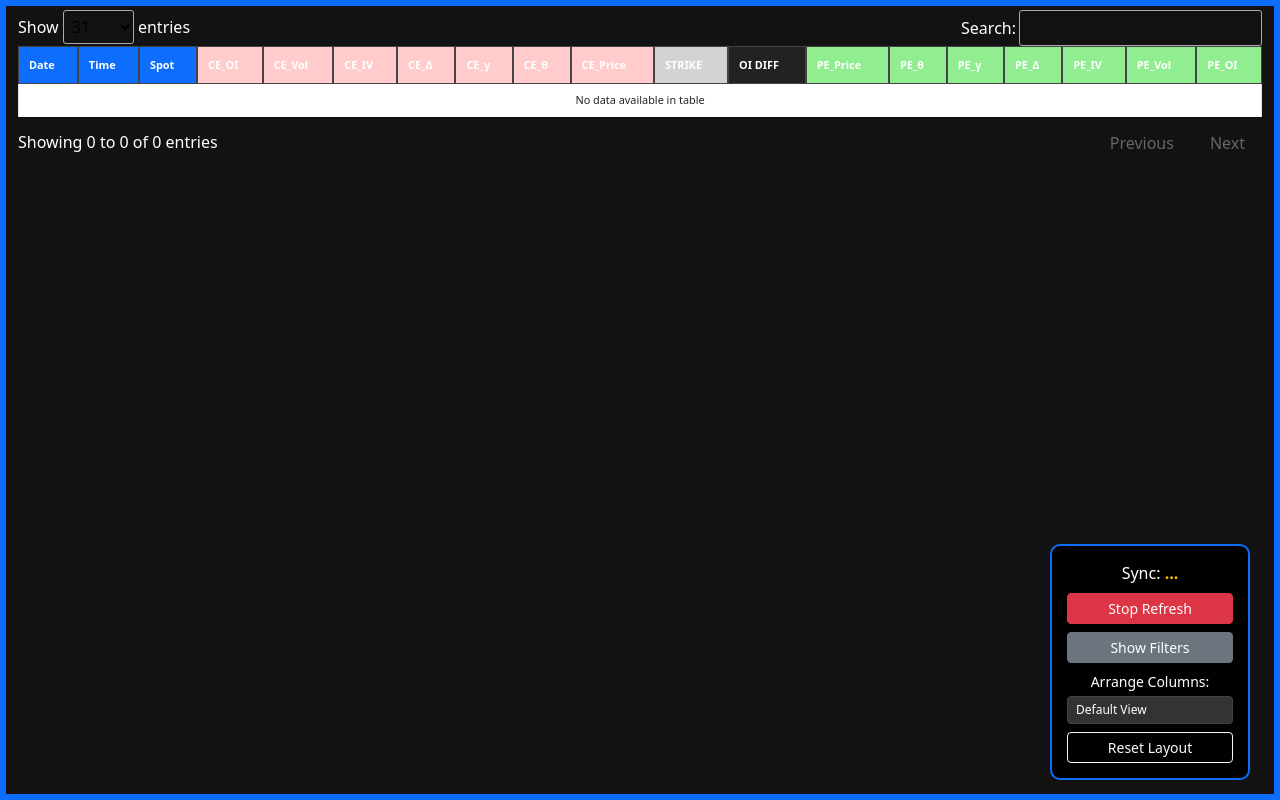
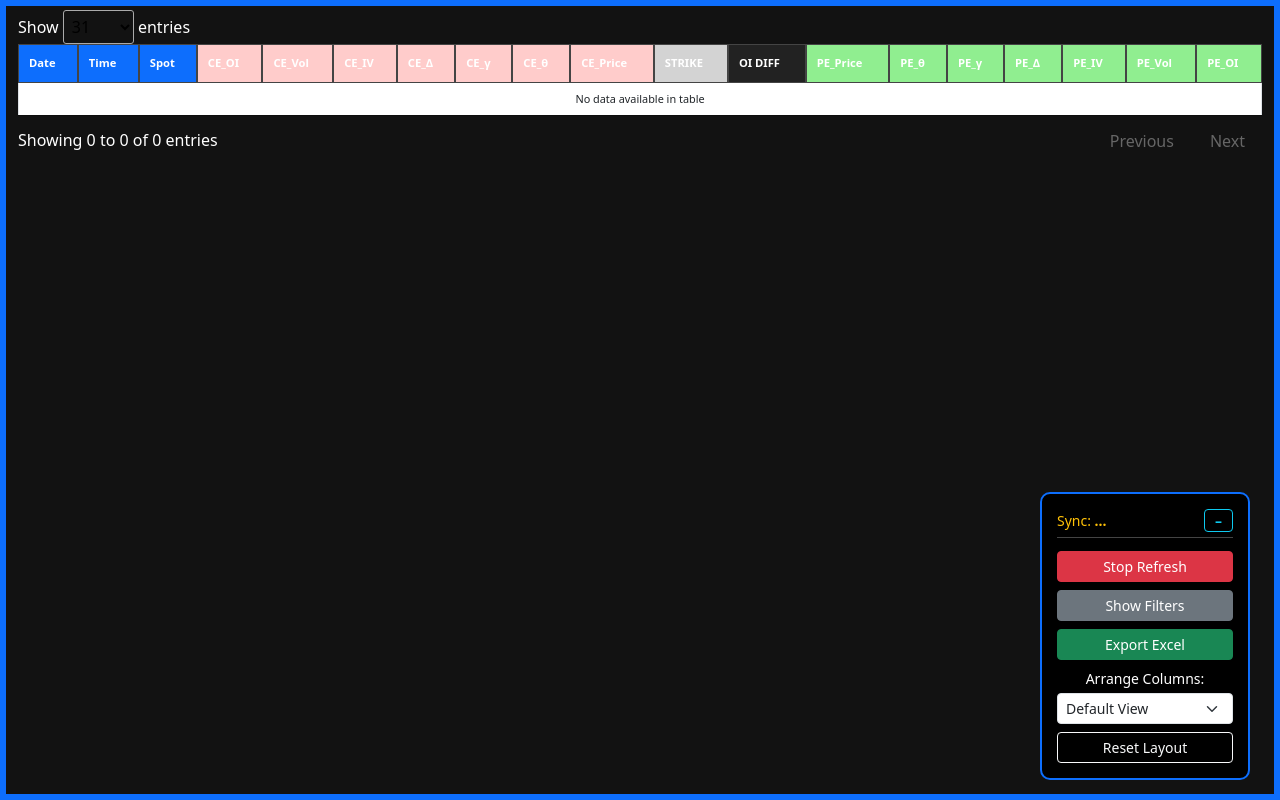
Before and after one commit to VirajRasalRepo/IndexDataAnalyser, a Flask app: page / in a window 1280 px wide. Run offline with Flask 3, Linux system fonts and the light colour scheme; data that the repository does not hold is empty; some libraries are stand-ins or nearby versions.

Commit message:
Initial commit for IndexDataAnalyser 23-01-2026--1_filter colors and minimizing of the menu added.

```diff
--- a/main.py
+++ b/main.py
@@ -37,7 +37,7 @@ def run_pipeline():
             current_time_now = now.time()
 
             # Market Hours: 09:15 to 15:30, Monday to Friday
-            if 1 == 1 : #dt_time(9, 15) <= current_time_now <= dt_time(15, 30) and now.weekday() < 5:
+            if dt_time(9, 15) <= current_time_now <= dt_time(15, 30) and now.weekday() < 5:
                 db_connection = None
                 try:
                     db_connection = mysql.connector.connect(**DB_CONFIG)
--- a/templates/index.html
+++ b/templates/index.html
@@ -2,46 +2,86 @@
 <html>
 <head>
     <title>Nifty Live Terminal</title>
+    <link href="https://cdn.datatables.net/v/bs5/jszip-3.10.1/dt-1.13.6/b-2.4.2/b-html5-2.4.2/cr-1.7.0/datatables.min.css" rel="stylesheet">
     <link href="https://cdn.jsdelivr.net/npm/bootstrap@5.3.0/dist/css/bootstrap.min.css" rel="stylesheet">
-    <link href="https://cdn.datatables.net/v/bs5/jq-3.7.0/dt-1.13.6/cr-1.7.0/datatables.min.css" rel="stylesheet">
 
     <style>
         body { border: 6px solid #0d6efd; min-height: 100vh; background-color: #121212; color: white; margin: 0; padding: 0; }
         .table-xs { font-size: 0.68rem; width: 100% !important; }
 
-        /* Row Alternating Colors */
+        /* Controls Panel */
+        .controls {
+            position: fixed; bottom: 20px; right: 30px; z-index: 2000;
+            background: rgba(0, 0, 0, 0.95); padding: 15px; border-radius: 10px;
+            border: 2px solid #0d6efd; width: 210px;
+        }
+        .panel-header { display: flex; justify-content: space-between; align-items: center; margin-bottom: 5px; border-bottom: 1px solid #444; padding-bottom: 5px; }
+        .toggle-btn { padding: 0 10px; font-weight: bold; cursor: pointer; }
+
+        /* Row & Header Styling */
         .group-blue td { background-color: #87CEFA !important; color: #000 !important; }
         .group-black td { background-color: #f6f4f4 !important; color: #0b0a0a !important; }
+        .highlight-16 { background-color: #4B0082 !important; color: white !important; font-weight: bold !important; }
 
-        /* Header Custom Colors */
-        .sticky-header th { color: white !important; cursor: move; border: 1px solid #444 !important; }
-        .ce-head { background-color: #ffcccb !important; color: black !important; } /* Light Red */
-        .pe-head { background-color: #90ee90 !important; color: black !important; } /* Light Green */
+        .sticky-header th { color: white !important; cursor: move; border: 1px solid #444 !important; font-size: 0.7rem; }
+        .ce-head { background-color: #ffcccb !important; color: black !important; }
+        .pe-head { background-color: #90ee90 !important; color: black !important; }
         .neutral-head { background-color: #0d6efd !important; color: white !important; }
-
-        /* Strike & OI Diff Styling */
         .strike-col { background-color: #d3d3d3 !important; color: black !important; font-weight: bold !important; }
         .diff-col { font-weight: bold !important; background-color: #222 !important; }
-        .info-col {background-color: #0b0b0b !important; color: black !important;}
-        .highlight-16 {background-color: #4B0082 !important; color: white !important;font-weight: bold !important;}
 
-        .filter-header { background-color: #090909 !important; display: none;color: #edeaea !important; }
+        /* SIDE-BY-SIDE FILTER FIX */
+        .filter-header { background-color: #000000 !important; }
+        .filter-header th {
+            background-color: #a39f9f !important;
+            padding: 4px !important;
+            border: 1px solid #f3efef !important;
+            /* Enable Flexbox for side-by-side layout */
+            display: table-cell;
+            vertical-align: middle;
+        }
 
-        .controls {
-            position: fixed; bottom: 20px; right: 30px; z-index: 2000;
-            background: rgba(0, 0, 0, 0.9); padding: 15px; border-radius: 10px;
-            border: 2px solid #0d6efd; width: 200px;
+        /* Container inside TH to hold Dropdown + Sorting */
+        .filter-container {
+            display: flex;
+            align-items: center;
+            justify-content: space-between;
+            gap: 5px;
         }
-        .form-select-sm { font-size: 0.75rem; background: #333; color: white; border-color: #444; }
+
+        /* Adjust DataTables Sorting Arrows for side-by-side */
+        table.dataTable thead .sorting,
+        table.dataTable thead .sorting_asc,
+        table.dataTable thead .sorting_desc {
+            background-image: none !important; /* Hide default icons to use flex-friendly ones */
+            padding-right: 20px !important;
+        }
+
+        /* Styling the Dropdown */
+        .filter-header select {
+            background-color: #1a1a1a !important;
+            color: #ffffff !important;
+            border: 1px solid #0d6efd !important;
+            font-size: 0.6rem;
+            border-radius: 3px;
+            flex-grow: 1; /* Dropdown takes available space */
+            min-width: 40px;
+        }
+
+        .dt-buttons, .dataTables_filter { display: none !important; }
     </style>
 </head>
 <body>
 
-    <div class="controls text-center">
-        <div class="mb-2">Sync: <strong id="syncTime" class="text-warning">...</strong></div>
-        <button id="refreshBtn" class="btn btn-danger btn-sm w-100 mb-2" onclick="toggleRefresh()">Stop Refresh</button>
-        <button id="filterToggleBtn" class="btn btn-secondary btn-sm w-100 mb-2" onclick="toggleFilters()">Show Filters</button>
-
+    <div class="controls text-center" id="controlPanel">
+        <div class="panel-header">
+            <div class="small text-warning">Sync: <strong id="syncTime">...</strong></div>
+            <button class="btn btn-outline-info btn-sm toggle-btn" onclick="toggleControls()">–</button>
+        </div>
+        <div id="controlsBody">
+            <button id="refreshBtn" class="btn btn-danger btn-sm w-100 mt-2 mb-2" onclick="toggleRefresh()">Stop Refresh</button>
+            <button class="btn btn-secondary btn-sm w-100 mb-2" onclick="toggleFilters()">Show Filters</button>
+            <button id="btnExcel" class="btn btn-success btn-sm w-100 mb-2">Export Excel</button>
             <div class="mb-2 text-start">
                 <label class="small d-block mb-1 text-center">Arrange Columns:</label>
                 <select id="layoutSelect" class="form-select form-select-sm mb-2" onchange="changeLayout(this.value)">
@@ -50,8 +90,8 @@
                     <option value="oi_vol">OI & Volume Focus</option>
                 </select>
             </div>
-
             <button class="btn btn-outline-light btn-sm w-100" onclick="resetLayout()">Reset Layout</button>
+        </div>
     </div>
 
     <div class="container-fluid mt-1">
@@ -61,17 +101,12 @@
                     <th class="neutral-head">Date</th><th class="neutral-head">Time</th><th class="neutral-head">Spot</th>
                     <th class="ce-head">CE_OI</th><th class="ce-head">CE_Vol</th><th class="ce-head">CE_IV</th>
                     <th class="ce-head">CE_Δ</th><th class="ce-head">CE_γ</th><th class="ce-head">CE_θ</th><th class="ce-head">CE_Price</th>
-                    <th class="strike-col">STRIKE</th>
-                    <th class="diff-col">OI DIFF</th>
+                    <th class="strike-col">STRIKE</th><th class="diff-col">OI DIFF</th>
                     <th class="pe-head">PE_Price</th><th class="pe-head">PE_θ</th><th class="pe-head">PE_γ</th>
                     <th class="pe-head">PE_Δ</th><th class="pe-head">PE_IV</th><th class="pe-head">PE_Vol</th><th class="pe-head">PE_OI</th>
                 </tr>
-                <tr id="filterRow" class="filter-header">
-                    <th></th><th></th><th></th>
-                    <th class="ce-head"></th><th class="ce-head"></th><th class="ce-head"></th><th class="ce-head"></th><th class="ce-head"></th><th class="ce-head"></th><th class="ce-head"></th>
-                    <th class="strike-col"></th>
-                    <th class="diff-col"></th>
-                    <th class="pe-head"></th><th class="pe-head"></th><th class="pe-head"></th><th class="pe-head"></th><th class="pe-head"></th><th class="pe-head"></th><th class="pe-head"></th>
+                <tr id="filterRow" class="filter-header" style="display: none;">
+                    <th></th><th></th><th></th><th></th><th></th><th></th><th></th><th></th><th></th><th></th><th></th><th></th><th></th><th></th><th></th><th></th><th></th><th></th><th></th>
                 </tr>
             </thead>
             <tbody></tbody>
@@ -79,74 +114,74 @@
     </div>
 
     <script src="https://code.jquery.com/jquery-3.7.0.min.js"></script>
-    <script src="https://cdn.datatables.net/v/bs5/dt-1.13.6/cr-1.7.0/datatables.min.js"></script>
+    <script src="https://cdn.datatables.net/v/bs5/jszip-3.10.1/dt-1.13.6/b-2.4.2/b-html5-2.4.2/cr-1.7.0/datatables.min.js"></script>
 
     <script>
         let isPaused = false;
         let table;
 
+        function toggleControls() {
+            const body = $('#controlsBody');
+            const btn = $('.toggle-btn');
+            if (body.is(':visible')) { body.hide(); btn.text('+'); $('#controlPanel').css('width', '120px'); }
+            else { body.show(); btn.text('–'); $('#controlPanel').css('width', '210px'); }
+        }
+
         $(document).ready(function() {
             table = $('#mainTable').DataTable({
                 ajax: { url: "/get_data", dataSrc: "data" },
+                dom: 'lBrtip',
+                buttons: [{
+                    extend: 'excelHtml5',
+                    title: () => 'Nifty_Export_' + new Date().toISOString().replace(/[:.]/g, '-'),
+                    exportOptions: { columns: ':visible', orthogonal: 'export', modifier: { page: 'all' } }
+                }],
                 columns: [
                     { data: "date" }, { data: "time" }, { data: "spot_price" },
-                    { data: "ce_oi" }, { data: "ce_volume" }, { data: "ce_iv" },
-                    { data: "ce_delta" }, { data: "ce_gamma" }, { data: "ce_theta" },
-                    { data: "ce_price" },
+                    { data: "ce_oi", render: (d, t) => t==='display'?(d?Number(d).toLocaleString():"0"):d },
+                    { data: "ce_volume", render: (d, t) => t==='display'?(d?Number(d).toLocaleString():"0"):d },
+                    { data: "ce_iv" }, { data: "ce_delta" }, { data: "ce_gamma" }, { data: "ce_theta" }, { data: "ce_price" },
                     { data: "strike_price", className: "strike-col" },
                     {
-                        data: "oi_diff",
-                        className: "diff-col",
-                        render: function(data) { return data ? Number(data).toLocaleString() : "0"; },
-                        createdCell: function (td, cellData) {
-                            let val = parseFloat(cellData);
-                            if (val < 0) $(td).css('color', '#ff4d4d'); // Red
-                            else if (val > 0) $(td).css('color', '#00ff00'); // Green
-                        }
+                        data: "oi_diff", className: "diff-col",
+                        render: (d, t) => t==='display'?(d?Number(d).toLocaleString():"0"):d,
+                        createdCell: (td, d) => { let v = parseFloat(d); if(v<0) $(td).css('color','#ff4d4d'); else if(v>0) $(td).css('color','#00ff00'); }
                     },
-                    { data: "pe_price" }, { data: "pe_theta" }, { data: "pe_gamma" },
-                    { data: "pe_delta" }, { data: "pe_iv" }, { data: "pe_volume" }, { data: "pe_oi" }
+                    { data: "pe_price" }, { data: "pe_theta" }, { data: "pe_gamma" }, { data: "pe_delta" }, { data: "pe_iv" },
+                    { data: "pe_volume", render: (d, t) => t==='display'?(d?Number(d).toLocaleString():"0"):d },
+                    { data: "pe_oi", render: (d, t) => t==='display'?(d?Number(d).toLocaleString():"0"):d }
                 ],
                 colReorder: true,
                 order: [[1, "desc"]],
                 pageLength: 31,
                 lengthMenu: [[10, 31, 50, 100, 500, 1000, -1], [10, 31, 50, 100, 500, 1000, "All"]],
                 createdRow: function(row, data, dataIndex) {
-                        // 1. Highlight every 16th row (0, 16, 32, etc.)
-                        if ((dataIndex + 1) % 16 === 0) {
-                            $(row).addClass('highlight-16');
-                        } else {
-                            // 2. Otherwise, apply your existing alternating group colors
-                            let groupNum = Math.floor(dataIndex / 31) % 2;
-                            $(row).addClass(groupNum === 0 ? 'group-blue' : 'group-black');
-                        }
+                    if (dataIndex + 1 === 16 || (dataIndex + 1 > 16 && (dataIndex + 1 - 16) % 31 === 0)) $(row).addClass('highlight-16');
+                    else $(row).addClass(Math.floor(dataIndex / 31) % 2 === 0 ? 'group-blue' : 'group-black');
                 },
                 initComplete: function () {
                     this.api().columns().every(function (index) {
                         var column = this;
-                        var select = $('<select style="width:100%; font-size:0.6rem; background:#333; color:#0b0a0a;"><option value="">All</option></select>')
-                            .appendTo($(`#filterRow th`).eq(index))
+                        // Create a container for side-by-side layout
+                        var container = $('<div class="filter-container"></div>').appendTo($(`#filterRow th`).eq(index));
+                        var select = $('<select><option value="">All</option></select>')
+                            .appendTo(container)
                             .on('change', function () { column.search($(this).val()).draw(); });
-                        column.data().unique().sort().each(function (d) { if(d) select.append('<option value="'+d+'">'+d+'</option>'); });
+                        column.data().unique().sort().each(d => { if(d) select.append(`<option value="${d}">${d}</option>`); });
                     });
                 }
             });
 
-            setInterval(function() {
-                if (!isPaused) {
-                    table.ajax.reload(function(json) { if(json.last_updated) $('#syncTime').text(json.last_updated); }, false);
-                }
-            }, 4000);
+            $('#btnExcel').on('click', () => table.button(0).trigger());
+            setInterval(() => { if (!isPaused) table.ajax.reload(null, false); }, 4000);
         });
 
-        function changeLayout(val) {
-            let order = [];
-            if (val === 'default') order = [0, 1, 2, 3, 4, 5, 6, 7, 8, 9, 10, 11, 12, 13, 14, 15, 16, 17, 18];
-            else if (val === 'greeks') order = [1, 10, 11, 6, 7, 8, 13, 14, 15, 0, 2, 3, 4, 5, 9, 12, 16, 17, 18];
-            else if (val === 'oi_vol') order = [1, 10, 11, 3, 4, 17, 18, 0, 2, 5, 6, 7, 8, 9, 12, 13, 14, 15, 16];
-            table.colReorder.order(order, true);
+        function changeLayout(v) {
+            let o = v === 'default' ? [0,1,2,3,4,5,6,7,8,9,10,11,12,13,14,15,16,17,18] :
+                    v === 'greeks' ? [1,10,11,6,7,8,13,14,15,0,2,3,4,5,9,12,16,17,18] :
+                    [1,10,11,3,4,17,18,0,2,5,6,7,8,9,12,13,14,15,16];
+            table.colReorder.order(o, true);
         }
-
         function resetLayout() { table.colReorder.reset(); window.location.reload(); }
         function toggleFilters() { $('#filterRow').toggle(); table.columns.adjust().draw(); }
         function toggleRefresh() { isPaused = !isPaused; $('#refreshBtn').toggleClass('btn-danger btn-success').text(isPaused ? "Start" : "Stop"); }
```
Lines whose indentation alone changed are shown as unchanged.
